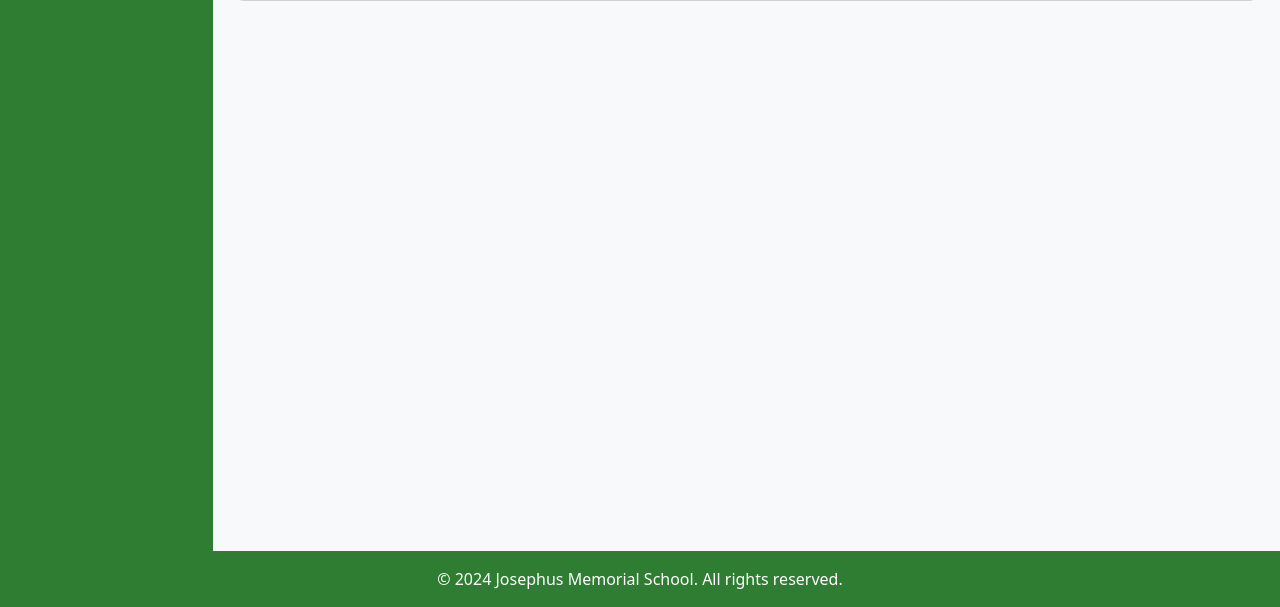
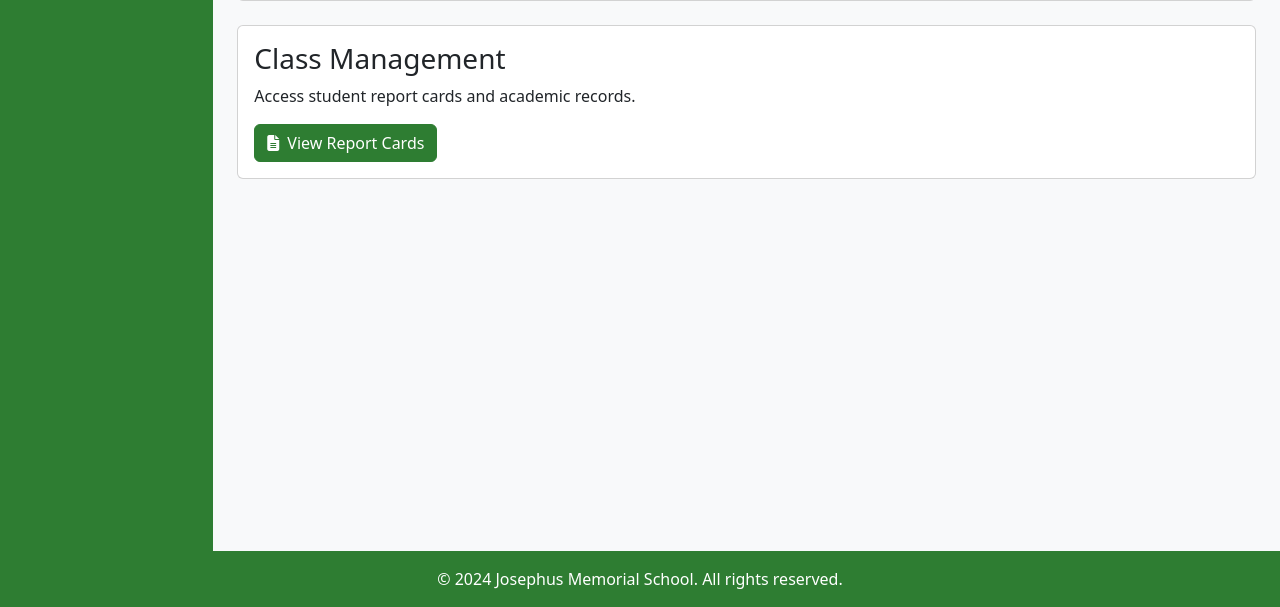
Before and after one commit to eddie-kay0462/E-School-Manager, a PHP site: page /view/class-teacher-dashboard.php in a window 1280 px wide. Shown: the part 193-800 px from the top of the page. Run offline with PHP 8.4, Linux system fonts and the light colour scheme; the visitor is signed in with stand-in values (Sample User, id 1); data that the repository does not hold is empty; a stand-in replaces the project's code that opens the database connection.

```diff
--- a/view/class-teacher-dashboard.php
+++ b/view/class-teacher-dashboard.php
@@ -260,6 +260,17 @@ $teacher = $stmt->get_result()->fetch_assoc();
                     </div>
                 </div>
 
+                <!-- Add this new card for Report Cards -->
+                <div class="card mb-4">
+                    <div class="card-body">
+                        <h3>Class Management</h3>
+                        <p>Access student report cards and academic records.</p>
+                        <a href="report-card.php?class_id=<?php echo $teacher_class['class_id']; ?>" class="btn btn-primary">
+                            <i class="fas fa-file-alt me-2"></i>View Report Cards
+                        </a>
+                    </div>
+                </div>
+
                 <div class="card mb-4 d-none" id="courseRecords">
                     <div class="card-body">
                         <h2 id="courseTitle"></h2>
```
